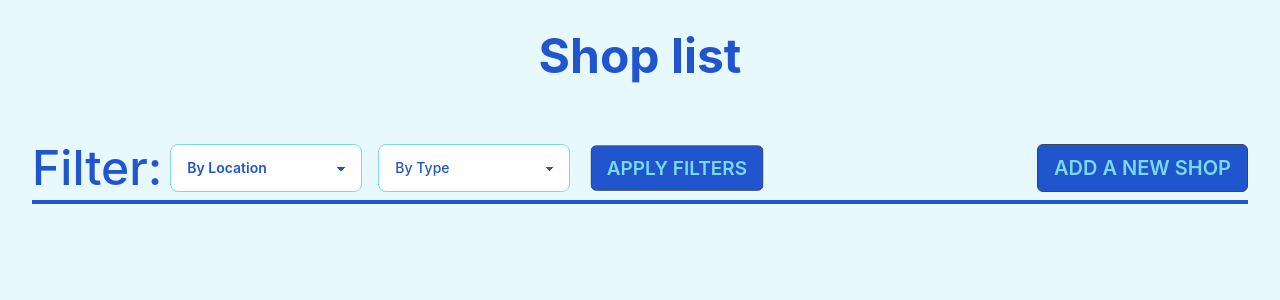
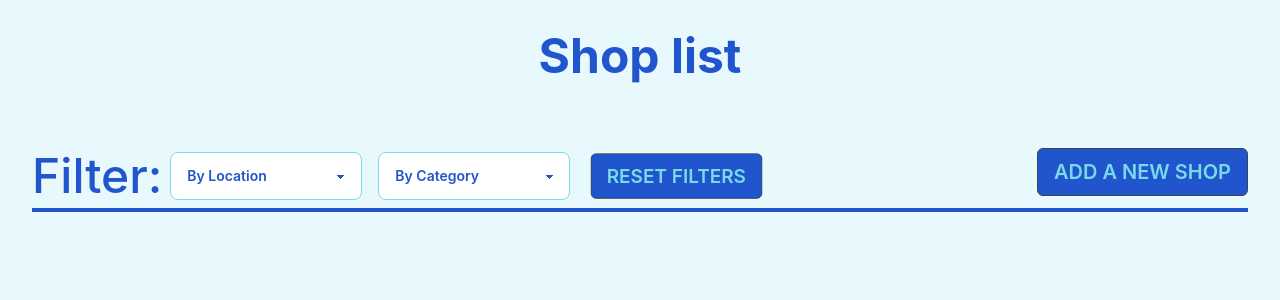
Before and after one commit to kridi32/shop-list, a React (Create React App) app: page / in a window 1280 px wide. Shown: the top 300 px of the page. Built offline with nearby package versions, Linux system fonts and the light colour scheme.

Commit message:
filter process is done

```diff
--- a/src/Components/Home.js
+++ b/src/Components/Home.js
@@ -1,83 +1,113 @@
-import React, { useEffect } from 'react'
-import { useSelector } from 'react-redux';
-import { Link } from 'react-router-dom';
-import SingleShop from './SingleShop';
+import React, { useState } from "react";
+import { useForm } from "react-hook-form";
+import { useSelector } from "react-redux";
+import { Link } from "react-router-dom";
+import SingleShop from "./SingleShop";
 
 const Home = () => {
   const shops = useSelector((state) => state.shops?.value);
-    console.log(shops)
+    const [displayShops, setDisplayShops] = useState([...shops]);
 
+  const {
+    register,
+    formState: { errors },
+    handleSubmit,
+    reset,
+    } = useForm();
+    const form = <>
+        <select
+                className="select border border-[#79DAE8] md:mr-4 w-48 h-6 mb-2 md:mb-0 text-[#2155CD]  bg-white"
+                onChange={(e) => {
+                    e.preventDefault();
+                    const found = shops.filter(shop => shop.location === e.target.value);
+                    setDisplayShops(found);
+                }
+                }
+              >
+                <option disabled selected>
+                  By Location
+                </option>
+                <option value="Thane">Thane</option>
+                <option value="Pune">Pune</option>
+                <option value="Mumbai Suburban">Mumbai Suburban</option>
+                <option value="Nashik">Nashik</option>
+                <option value="Nagpur">Nagpur</option>
+                <option value="Ahmednagar">Ahmednagar</option>
+                <option value="Solapur">Solapur</option>
+              </select>
+              <select
+            className="select  border border-[#79DAE8] w-48 h-6  md:mr-4 text-[#2155CD]  bg-white"
+            onChange={(e) => {
+                e.preventDefault();
+                const found = shops.filter(shop => shop.catagory === e.target.value);
+                setDisplayShops(found);
+            }
+            } >
+                <option disabled selected>
+                  By Category
+                </option>
+                <option value="Grocery">Grocery</option>
+                <option value="Butcher">Butcher</option>
+                <option value="Baker">Baker</option>
+                <option value="Chemist">Chemist</option>
+                <option value="Stationary Shop">Stationary shop</option>
+        </select>
+        </>
+    ;
 
   return (
     <div className="mx-8">
       <section className="">
         <div className="flex w-full items-center justify-between mt-8 mb-2">
           <div className="dropdown dropdown-right md:hidden">
-          <label tabIndex="0" className="btn text-[#79DAE8] bg-[#2155CD] text-sm px-4 py-2 rounded-md md:text-xl font-semibold">
+            <label
+              tabIndex="0"
+              className="btn text-[#79DAE8] bg-[#2155CD] text-sm px-4 py-2 rounded-md md:text-xl font-semibold"
+            >
               Filter
             </label>
-          <ul
+            <form
+
               tabIndex="0"
               className="dropdown-content menu p-4 shadow text-[#2155CD] bg- rounded-box bg-white "
             >
-            <select className="select border border-[#79DAE8]  w-48 h-6 mb-2 text-[#2155CD]  bg-white">
-            <option disabled selected>
-              By Location
-            </option>
-            <option>Dhaka</option>
-            <option>Delhi</option>
-            <option>Mumbai</option>
-            <option>Noida</option>
-          </select>
-          <select className="select  border border-[#79DAE8] w-48 h-6  text-[#2155CD]  bg-white">
-            <option disabled selected>
-              By Type
-            </option>
-            <option>Gorcary</option>
-            <option>Mall </option>
-            <option>Baker</option>
-            <option>Bucher</option>
-            </select>
-            <button className="btn text-[#79DAE8] bg-[#2155CD] text-sm px-4 py-2 mt-2 rounded-md md:text-xl font-semibold">Apply Filters</button>
-          </ul>
+              {form}
+                          <button className="btn text-[#79DAE8] bg-[#2155CD] text-sm px-4 py-2 mt-2 rounded-md md:text-xl font-semibold" onClick={e => {
+                              e.preventDefault()
+                              setDisplayShops(shops)
+              }}>
+                Reset Filters
+              </button>
+            </form>
           </div>
-        <form action="" className="justify-start items-end hidden md:flex">
+          <form action="" className="justify-start items-end hidden md:flex" >
             <h3 className="block text-[#2155CD] text-5xl font-medium mr-2">
               Filter:
             </h3>
-          <select className="select  border border-[#79DAE8] w-48 h-6  text-[#2155CD]  bg-white mr-4">
-            <option disabled selected>
-              By Location
-            </option>
-            <option>Dhaka</option>
-            <option>Delhi</option>
-            <option>Mumbai</option>
-            <option>Noida</option>
-          </select>
-          <select className="select  border border-[#79DAE8] w-48 h-6 font-medium mr-4  text-[#2155CD]  bg-white">
-            <option disabled selected>
-              By Type
-            </option>
-            <option>Gorcary</option>
-            <option>Mall </option>
-            <option>Baker</option>
-            <option>Bucher</option>
-          </select>
-          <button className="btn text-[#79DAE8] bg-[#2155CD] text-sm px-4 py-2  rounded-md md:text-xl font-semibold">Apply Filters</button>
+           {form}
+           <button className="btn text-[#79DAE8] bg-[#2155CD] text-sm px-4 py-2 mt-2 rounded-md md:text-xl font-semibold" onClick={e => {
+                              e.preventDefault()
+                              setDisplayShops(shops)
+              }}>
+                Reset Filters
+              </button>
           </form>
-        <Link to="/shops/add" className="btn text-[#79DAE8] bg-[#2155CD] text-sm px-4 py-2 rounded-md md:text-xl font-semibold">
+          <Link
+            to="/shops/add"
+            className="btn text-[#79DAE8] bg-[#2155CD] text-sm px-4 py-2 rounded-md md:text-xl font-semibold"
+          >
             Add A new shop
           </Link>
         </div>
         <hr className="w-full border-2 border-[#2155CD]" />
       </section>
-          <section className='mt-8 container mx-auto'>
-          {
-        shops.map(shop => <SingleShop shop={shop} key={ shop.id}/>)
-      }
+      <section className="mt-8 container mx-auto">
+        {displayShops.map((shop) => (
+          <SingleShop shop={shop} key={shop.id} />
+        ))}
       </section>
     </div>
-  )
-}
+  );
+};
 
-export default Home
+export default Home;
--- a/src/Components/SingleShop.js
+++ b/src/Components/SingleShop.js
@@ -5,19 +5,13 @@ import { BsFillBookmarkCheckFill, BsFillBookmarkXFill } from "react-icons/bs";
 import { BiCategory } from "react-icons/bi";
 const SingleShop = ({ shop }) => {
   const date = Date.parse(new Date());
-  console.log(date);
   const isOpen = shop.startingDate < date && date < shop.closingDate;
-  console.log(
-    isOpen,
-    format(shop.startingDate, "PP"),
-    date,
-    format(shop.closingDate, "PP")
-  );
+
 
   return (
     <div className="card w-full bg-white shadow-xl my-8">
       <div className="card-body">
-        <div className="flex flex-col md:flex-row justify-between md:items-end">
+        <div className="flex   justify-between items-end">
           <h2 className="card-title text-4xl text-left text-slate-700">
             {shop.name}
           </h2>
@@ -39,7 +33,7 @@ const SingleShop = ({ shop }) => {
             )}
           </div>
         </div>
-        <div className="flex flex-col md:flex-row justify-between md:items-end mt-8">
+        <div className="grid grid-cols-1 md:grid-cols-3 gap-2 md:gap-4">
           <div >
             <h3 className="text-xl font-medium text-slate-600 text-left">
               {" "}
@@ -48,7 +42,7 @@ const SingleShop = ({ shop }) => {
             </h3>
           </div>
           <div className="">
-            <h3 className="text-xl my-4 md:my-0 font-medium text-slate-600 text-left">
+            <h3 className="text-xl  font-medium text-slate-600 text-left">
               {" "}
               <BiCategory className="inline font-semibold mr-2 " />{" "}
               {shop.catagory}
```
Lines whose indentation alone changed are shown as unchanged.
